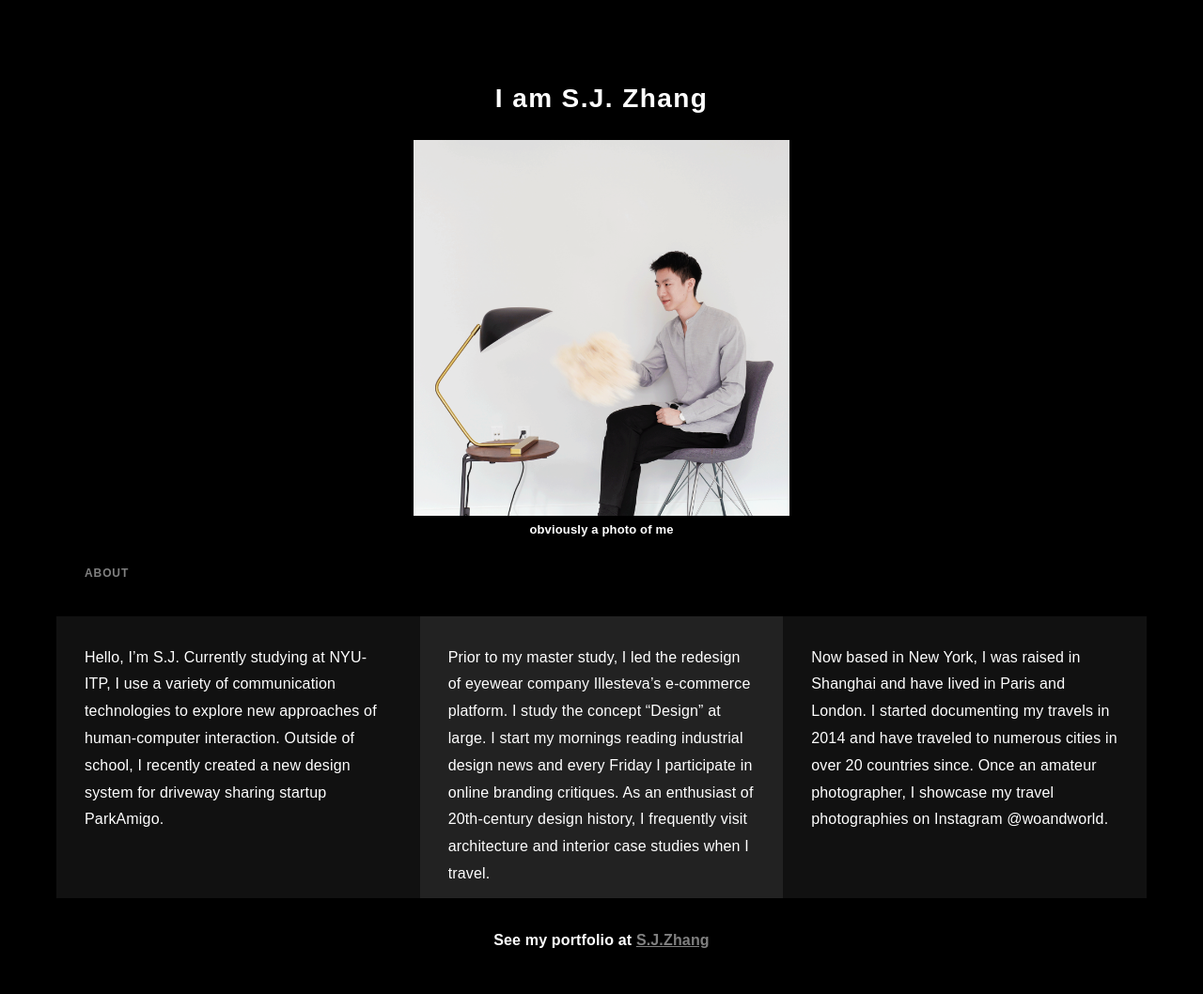
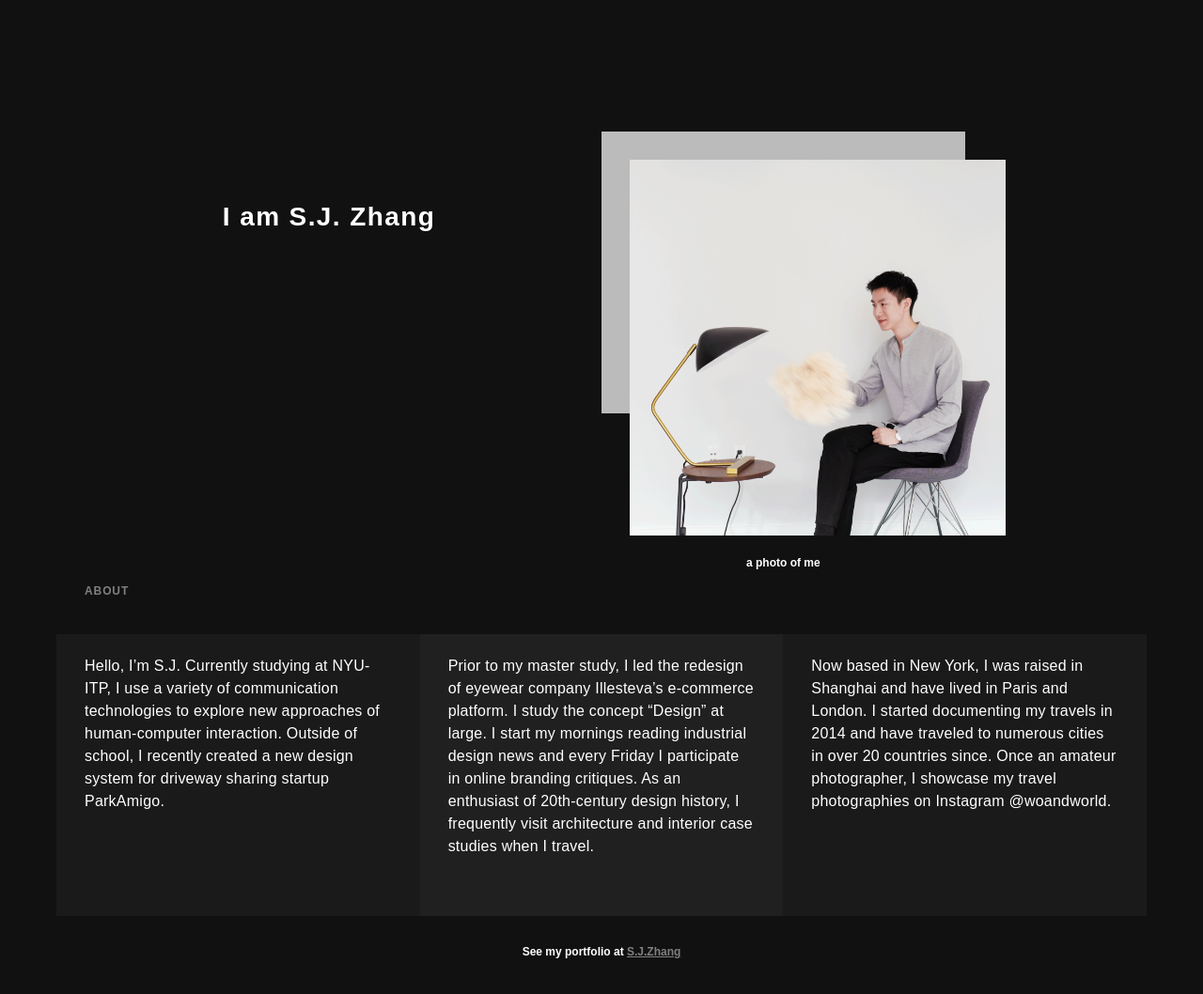
Before and after one commit to s-j-zhan9/dwd, a plain HTML site: page week-1/part-1/index.html in a window 1280 px wide. Shown: the whole page at 94% size. Drawn offline with Linux system fonts and the light colour scheme.

Commit message:
added-columns

```diff
--- a/week-1/part-1/index.html
+++ b/week-1/part-1/index.html
@@ -5,29 +5,55 @@
 <link rel="stylesheet" href="styles.css">
 
 </HEAD>
-<BODY BGCOLOR="black">
-<CENTER>
-<H1>I am S.J. Zhang</H1>
 
-  <IMG SRC="assets/me.gif" style="width:400px;height:400px;">
-  <H3> obviously a photo of me </H3>
+<BODY>
+  <div class="row" style="padding-top: 80px;padding-bottom: 160px;">
+  <div class="column-2">
+    <H1>I am S.J. Zhang</H1>
 
-</CENTER>
+  </div>
+  <div class="column-3" style="background-color:#bbb;">
+    <CENTER>
+
+    <IMG SRC="assets/me.gif" style="width:400px;height:400px;">
+    <H6> a photo of me </H6>
+  </CENTER>
+
+  </div>
+
+
+
+</div>
+
 
 <div class="header">
-  <h6>ABOUT</h6>
+  <h6 style="color:grey;">ABOUT</h6>
 </div>
 
 <div class="row">
-  <div class="column" style="background-color:#111;">Hello, I’m S.J. Currently studying at NYU-ITP, I use a variety of communication technologies to explore new approaches of human-computer interaction. Outside of school, I recently created a new design system for driveway sharing startup ParkAmigo.</div>
-  <div class="column" style="background-color:#222;">Prior to my master study, I led the redesign of eyewear company Illesteva’s e-commerce platform. I study the concept “Design” at large. I start my mornings reading industrial design news and every Friday I participate in online branding critiques. As an enthusiast of 20th-century design history, I frequently visit architecture and interior case studies when I travel. </div>
-  <div class="column" style="background-color:#111;">Now based in New York, I was raised in Shanghai and have lived in Paris and London. I started documenting my travels in 2014 and have traveled to numerous cities in over 20 countries since. Once an amateur photographer, I showcase my travel photographies on Instagram @woandworld.</div>
+  <div class="column-3" style="background-color:#1a1a1a;">
+    <p>
+    Hello, I’m S.J. Currently studying at NYU-ITP, I use a variety of communication technologies to explore new approaches of human-computer interaction. Outside of school, I recently created a new design system for driveway sharing startup ParkAmigo.
+    </p>
+  </div>
+
+  <div class="column-3" style="background-color:#202020;">
+    <p>
+    Prior to my master study, I led the redesign of eyewear company Illesteva’s e-commerce platform. I study the concept “Design” at large. I start my mornings reading industrial design news and every Friday I participate in online branding critiques. As an enthusiast of 20th-century design history, I frequently visit architecture and interior case studies when I travel.
+    </p>
+  </div>
+
+  <div class="column-3" style="background-color:#1a1a1a;">
+    <p>
+    Now based in New York, I was raised in Shanghai and have lived in Paris and London. I started documenting my travels in 2014 and have traveled to numerous cities in over 20 countries since. Once an amateur photographer, I showcase my travel photographies on Instagram @woandworld.
+    <p>
+  </div>
 </div>
 
 <div class="footer">
-  <H4>See my portfolio at
+  <H6>See my portfolio at
   <A HREF="s-j-zhang.com">S.J.Zhang</A>
-  </H4>
+  </H6>
 </div>
 
 <center>
--- a/week-1/part-1/styles.css
+++ b/week-1/part-1/styles.css
@@ -3,8 +3,8 @@ html, body {
   padding: 10;
   font-family: Arial, Helvetica, sans-serif;
   color: white;
-  line-height: 1.8;
-  letter-spacing: 0.01em;
+  line-height: 1.6;
+  background-color: #111111;
 
 }
 
@@ -22,7 +22,15 @@ html, body {
 }
 
 /* Create three equal columns that floats next to each other */
-.column {
+.column-2 {
+  float: left;
+  width: 50%;
+  padding: 30px;
+  height: 300px; /* Should be removed. Only for demonstration */
+}
+
+/* Create three equal columns that floats next to each other */
+.column-3 {
   float: left;
   width: 33.33%;
   padding: 30px;
@@ -44,7 +52,10 @@ html, body {
 
 /* Responsive layout - makes the three columns stack on top of each other instead of next to each other */
 @media (max-width: 600px) {
-  .column {
+  .column-2 {
+    width: 100%;
+  }
+  .column-3 {
     width: 100%;
   }
 }
@@ -85,15 +96,20 @@ h6 {
 
   font-style: Thin;
   font-size: 12px;
-  color: grey;
   padding-bottom: 15px;
   line-height: 0.3;
 }
 p {
   font-style: Thin;
-  font-size: 14px;
-  padding-bottom: 15px;
-  line-height: 1.8;
+  letter-spacing: 0.015em;
+  font-size: 16px;
+  line-height: 1.5em;
+}
+div > p:first-child{
+    margin-top:-.5em;
+}
+div > p:last-child{
+    margin-bottom:-.5em;
 }
 a {
   color: grey;
```
